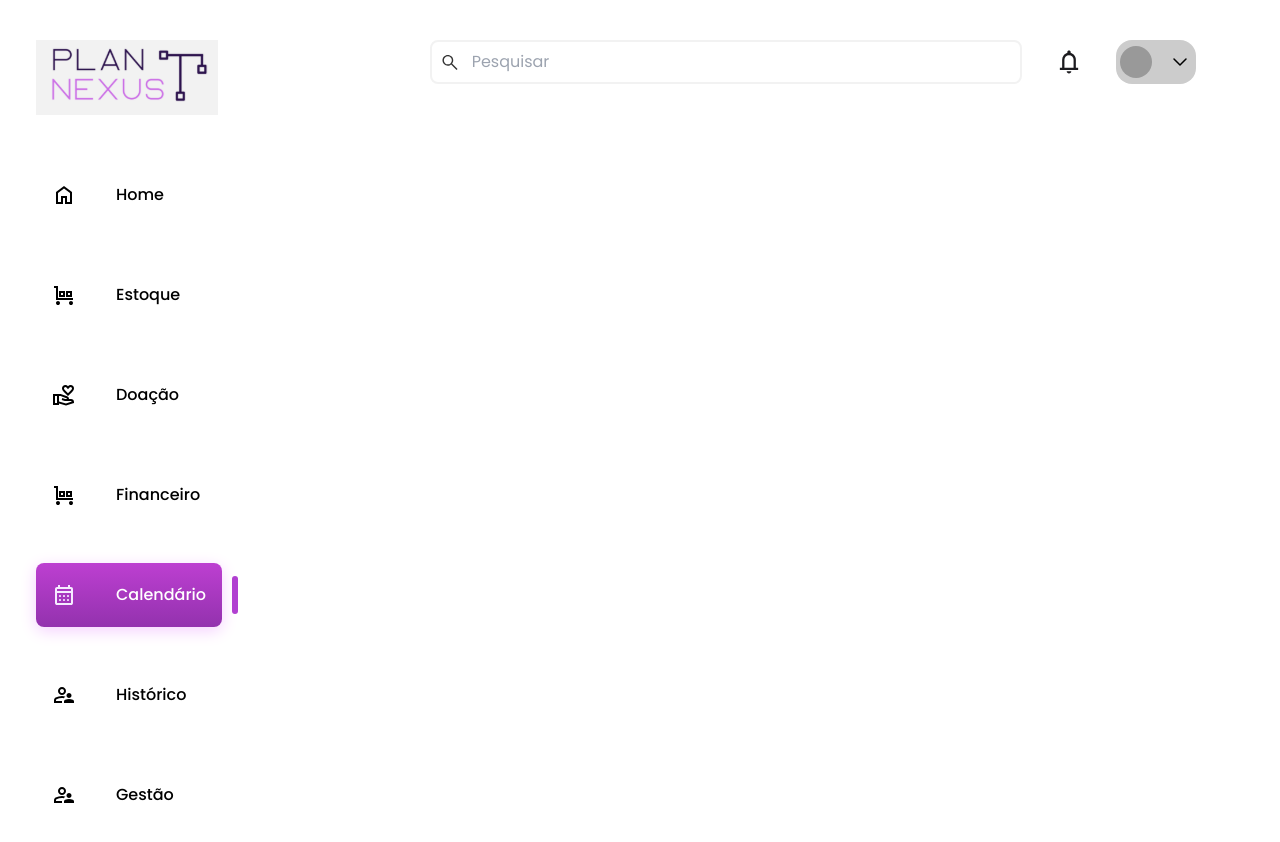
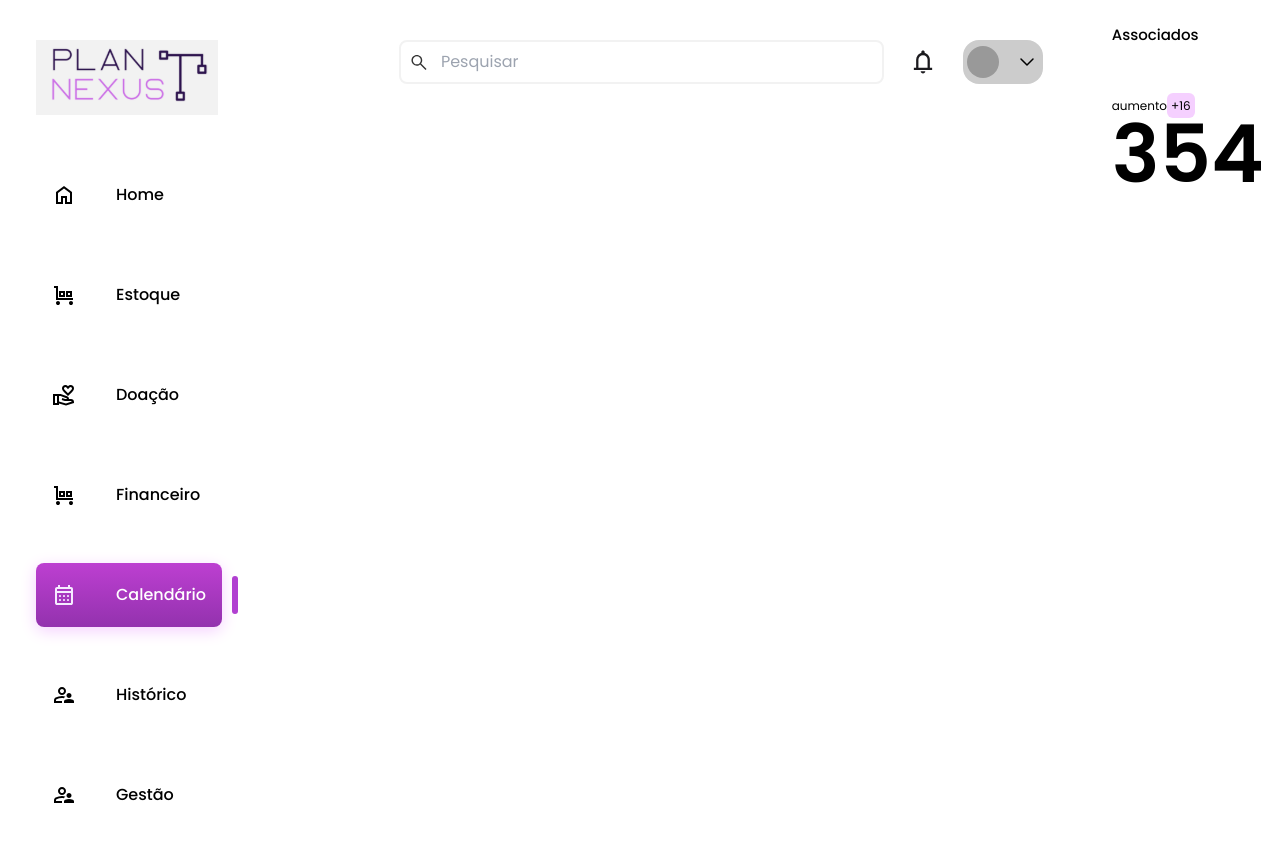
Before and after one commit to ryanNS3/PlanNexus-Front-End, a React (Vite) app: page /calendario in a window 1280 px wide. Shown: the top 842 px of the page. Built offline with nearby package versions, Linux system fonts and the light colour scheme.

Commit message:
feat: created card for statistic section

```diff
--- a/src/App.jsx
+++ b/src/App.jsx
@@ -2,14 +2,15 @@ import { Routes, Route } from "react-router-dom";
 import "./App.css";
 import { Sidebar } from "./components/molecules/Sidebar";
 import Header from "./components/atoms/headerElement";
-import Main from "./components/pages/main";
+import { Main } from "./components/pages/main";
+import { StatisticCard } from "./components/molecules/StatisticCard";
 
 function App() {
   return (
     <>
       <Routes>
         <Route path="/" Component={Main}>
-          <Route path=":page" Component={<></>} />
+          <Route path=":page" Component={StatisticCard} />
         </Route>
       </Routes>
     </>
--- /dev/null
+++ b/src/components/molecules/StatisticCard/index.jsx
@@ -0,0 +1,16 @@
+export function StatisticCard() {
+  return (
+    <div className="px-4 py-6 flex flex-col gap-12">
+      <h1 className="text-fun2">Associados</h1>
+
+      <div className="flex flex-col gap-4 text-xl">
+        <p className="text-ct3">
+          aumento
+          <span className="bg-rosa-50 p-1 rounded-md inline-block">+16</span>
+        </p>
+        <p className="font-semibold text-h4">354</p>
+        {/* Alterar o tamanho do texto pois 4xl = 36px e o certo é 40 px */}
+      </div>
+    </div>
+  );
+}
--- a/src/components/pages/main/index.jsx
+++ b/src/components/pages/main/index.jsx
@@ -1,16 +1,16 @@
 import Header from "../../atoms/headerElement";
 import { Sidebar } from "../../molecules/Sidebar";
+import { Outlet } from "react-router-dom";
 
 
-function Main() {
+export function Main() {
 
 
     return(
         <main className="flex flex-row">
             <Sidebar className='col-span-2'/>
             <Header className='col-span-10'/>
+            <Outlet />
         </main>
     )
-}
-
-export default Main;
+};
```
